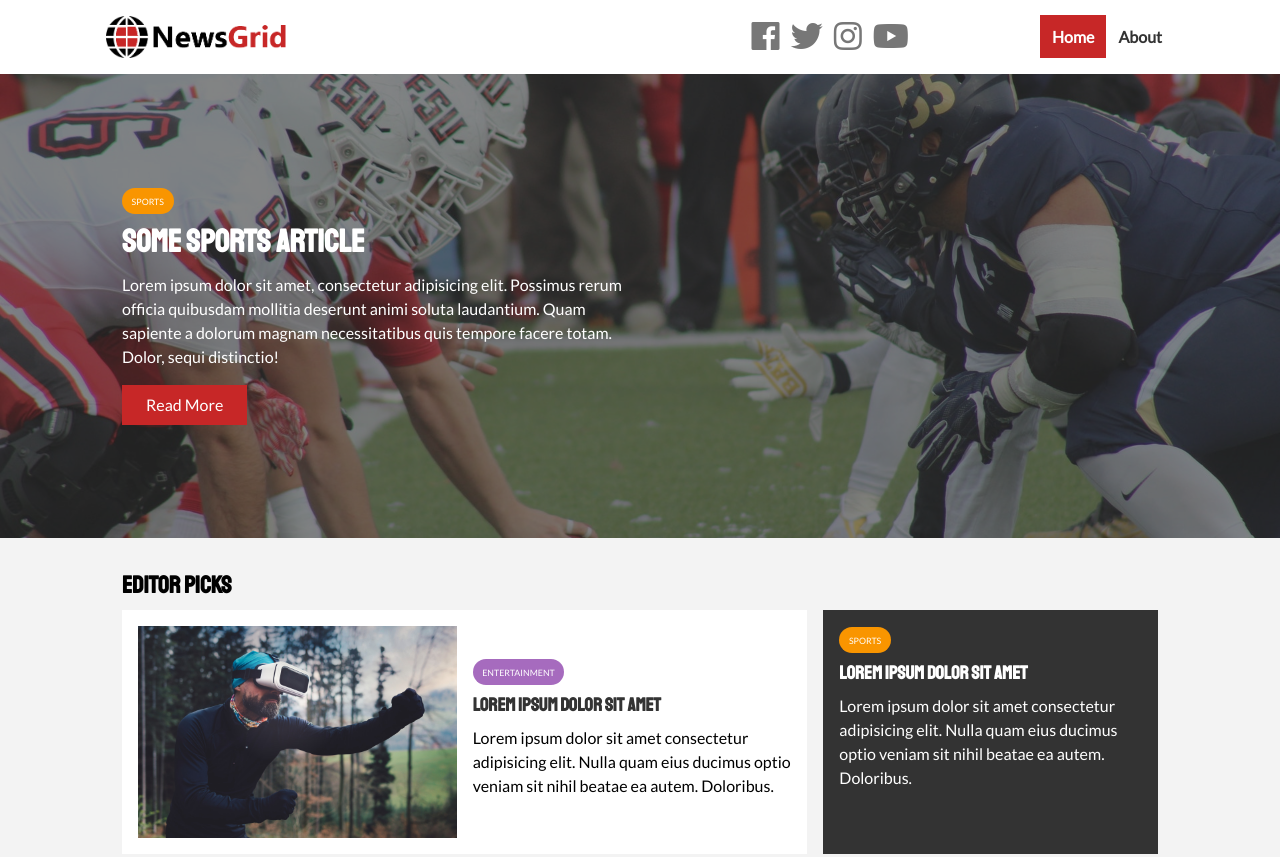
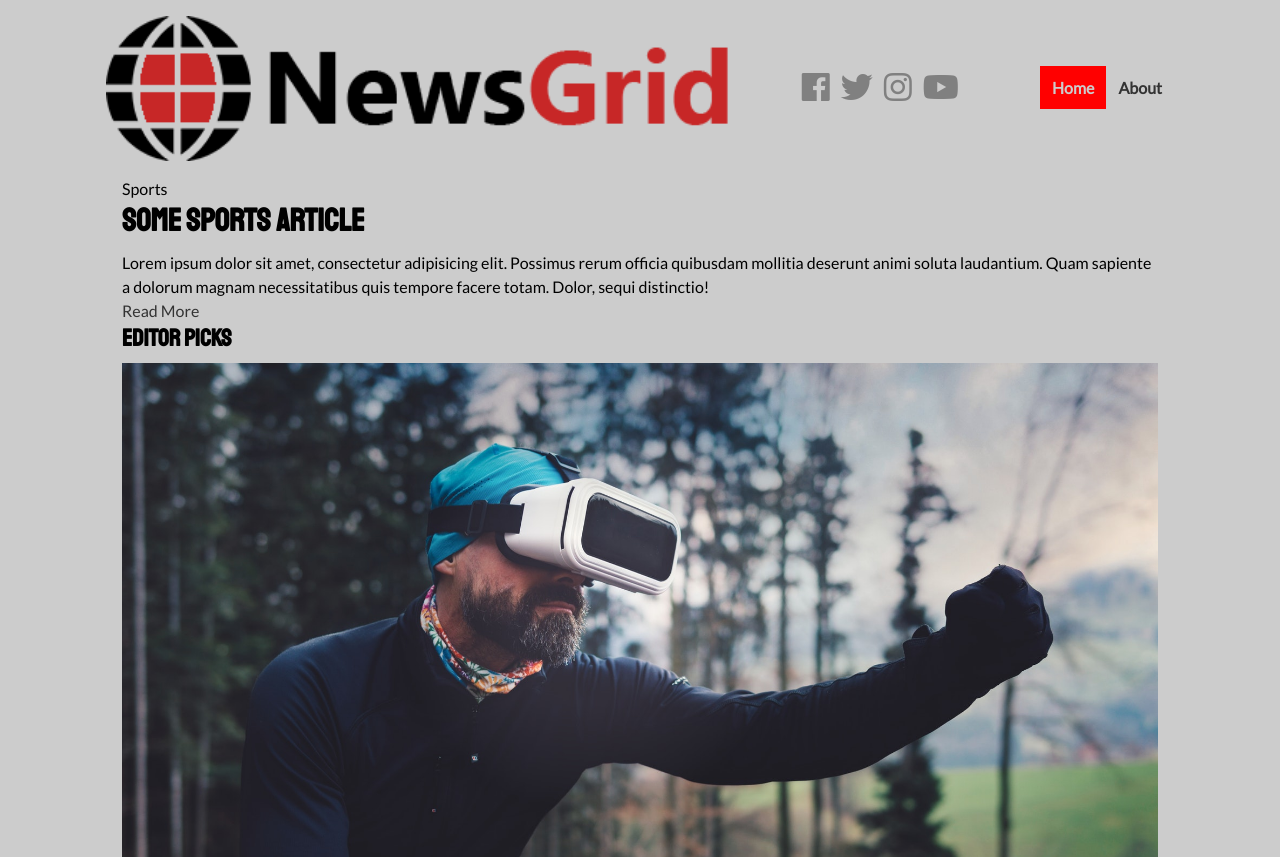
Before and after one commit to Ryan-Solomon/newsgrid, a plain HTML site: page newsgrid/index.html in a window 1280 px wide. Shown: the top 857 px of the page. Drawn offline with Linux system fonts and the light colour scheme.

Commit message:
adds core styles with variables

```diff
--- a/newsgrid/css/style.css
+++ b/newsgrid/css/style.css
@@ -1,16 +1,17 @@
 :root {
-  --primary-color: #c72727;
-  --secondary-color: #f99500;
-  --light-color: #f3f3f3;
-  --dark-color: #333;
+  --primary-color: hsl(0, 100%, 50%);
+  --secondary-color: hsl(30, 100%, 50%);
+  --light-color: hsl(0, 0%, 80%);
+  --dark-color: hsl(0, 0%, 20%);
   --max-width: 1100px;
 }
 
 .category {
-  --sports-color: #f99500;
-  --ent-color: #a66bbe;
-  --tech-color: #009cff;
+  --sports-color: hsl(30, 100%, 50%);
+  --ent-color: hsl(260, 100%, 30%)
+  --tech-color: hsl(180, 100%, 40%)
 }
+
 
 * {
   margin: 0;
@@ -21,33 +22,33 @@
 body {
   font-family: 'Lato', sans-serif;
   line-height: 1.5;
-  background: var(--light-color);
+  background: var(--light-color)
 }
 
 a {
-  color: #333;
+  color: hsl(0, 0%, 20%);
   text-decoration: none;
+
 }
 
 ul {
   list-style: none;
-}
 
-p {
-  margin: .5rem 0;
 }
 
 img {
   width: 100%;
 }
 
-h1, h2, h3, h4, h5, h6 {
+
+h1, h2, h3, h5, h4, h6 {
   font-family: 'Staatliches', cursive;
   margin-bottom: .55rem;
   line-height: 1.3;
 }
 
-/* Utility */
+/* UTILS */
+
 .container {
   max-width: var(--max-width);
   margin: auto;
@@ -55,113 +56,10 @@ h1, h2, h3, h4, h5, h6 {
   overflow: hidden;
 }
 
-.category {
-  display: inline-block;
-  color: #fff;
-  font-size: 0.55rem;
-  text-transform: uppercase;
-  padding: 0.4rem 0.6rem;
-  border-radius: 15px;
-  margin-bottom: 0.5rem;
-}
+/* NAV */
 
-.category-sports { background: var(--sports-color) }
-.category-ent { background: var(--ent-color) }
-.category-tech { background: var(--tech-color) }
-
-.btn {
-  display: inline-block;
-  border: none;
-  background: var(--dark-color);
-  color: #fff;
-  padding: 0.5rem 1.5rem;
-}
-
-.btn-light { background: var(--light-color) }
-.btn-primary { background: var(--primary-color) }
-.btn-secondary { background: var(--secondary-color) }
-
-.btn-block {
-  display: block;
-  width: 100%;
-  text-align: center;
-}
-
-.btn:hover {
-  opacity: 0.9;
-}
-
-.card {
-  background: #fff;
-  padding: 1rem;
-}
-
-.bg-dark {
-  background: var(--dark-color);
-  color: #fff;
-}
-
-.bg-primary {
-  background: var(--primary-color);
-  color: #fff;
-}
-
-.bg-secondary {
-  background: var(--secondary-color);
-  color: #fff;
-}
-
-.bg-dark h1,
-.bg-dark h2,
-.bg-dark h3,
-.bg-dark a,
-.bg-primary h1,
-.bg-primary h2,
-.bg-primary h3,
-.bg-primary a,
-.bg-secondary h1,
-.bg-secondary h2,
-.bg-secondary h3,
-.bg-secondary a {
-  color: #fff;
-}
-
-.py-1 { padding: 1.5rem 0 }
-.py-2 { padding: 2rem 0 }
-.py-3 { padding: 3rem 0 }
-.p-1 { padding: 1.5rem }
-.p-2 { padding: 2rem }
-.p-3 { padding: 3rem }
-
-.l-heading {
-  font-size: 3rem;
-}
-
-.list li {
-  padding: .5rem 0;
-  border-bottom: #555 dotted 1px;
-  width: 90%;
-}
-
-.list li a:hover {
-  color: var(--primary-color) !important;
-}
-
-/* Inner page grid container */
-.page-container {
-  display: grid;
-  grid-template-columns: 5fr 2fr;
-  margin: 2rem 0;
-  grid-gap: 1.5rem;
-}
-
-.page-container > *:first-child {
-  grid-row: 1 / span 3;
-}
-
-/* Navigation */
 #main-nav {
-  background: #fff;
+  background: hsl(0, 0%, 80%);
   position: sticky;
   top: 0;
   z-index: 2;
@@ -169,13 +67,14 @@ h1, h2, h3, h4, h5, h6 {
 
 #main-nav .container {
   display: grid;
-  grid-template-columns: 6fr 3fr 2fr;
+  grid-template-columns: 6fr 3fr 1fr;
   padding: 1rem;
   align-items: center;
 }
 
-#main-nav .logo {
+#main-var .logo {
   width: 180px;
+
 }
 
 #main-nav ul {
@@ -184,16 +83,18 @@ h1, h2, h3, h4, h5, h6 {
 }
 
 #main-nav ul li a {
-  padding: 0.75rem;
+  padding: .75rem;
   font-weight: bold;
+
 }
+
 
 #main-nav ul li a.current {
   background: var(--primary-color);
-  color: #fff;
+  color: hsl(0, 0%, 80%);
 }
 
-#main-nav ul li a:hover {
+#main-nav ul li a:HOVER {
   background: var(--light-color);
   color: var(--dark-color);
 }
@@ -203,111 +104,6 @@ h1, h2, h3, h4, h5, h6 {
 }
 
 #main-nav .social i {
-  color: #777;
+  color: hsl(0, 0%, 50%);
   margin-right: .5rem;
 }
-
-/* Showcase */
-#showcase {
-  color: #fff;
-  background: #333;
-  padding: 2rem;
-  position: relative;
-}
-
-#showcase:before {
-  content: '';
-  background: url('../img/featured.jpg') no-repeat center center/cover;
-  position: absolute;
-  top: 0;
-  left: 0;
-  width: 100%;
-  height: 100%;
-  opacity: 0.4;
-}
-
-#showcase .showcase-container {
-  display: grid;
-  grid-template-columns: repeat(2, 1fr);
-  justify-content: center;
-  align-items: center;
-  height: 50vh;
-}
-
-#showcase .showcase-content {
-  z-index: 1;
-}
-
-#showcase .showcase-content p {
-  margin-bottom: 1rem;
-}
-
-/* Home Articles */
-#home-articles .articles-container {
-  display: grid;
-  grid-template-columns: repeat(3, 1fr);
-  grid-gap: 1rem;
-}
-
-#home-articles .articles-container > *:first-child,
-#home-articles .articles-container > *:last-child {
-  display: grid;
-  grid-template-columns: repeat(2, 1fr);
-  grid-gap: 1rem;
-  align-items: center;
-  grid-column: 1 / span 2;
-}
-
-#home-articles .articles-container > *:last-child {
-  grid-column: 2 / span 2;
-}
-
-#article .meta {
-  display: flex;
-  justify-content: space-between;
-  align-items: center;
-  background: #eee;
-  padding: 0.5rem;
-}
-
-#article .meta .category {
-  margin-top: 0.4rem;
-}
-
-/* Footer */
-#main-footer {
-  background: var(--dark-color);
-  color: #fff;
-}
-
-#main-footer img {
-  width: 150px;
-}
-
-#main-footer a {
-  color: #fff;
-}
-
-#main-footer .footer-container {
-  display: grid;
-  grid-template-columns: repeat(4, 1fr);
-  grid-gap: 1.5rem;
-}
-
-#main-footer .footer-container > *:last-child {
-  background: #444;
-  grid-column: 1 / span 4;
-  padding: .5rem;
-  text-align: center;
-  font-size: 0.75rem;
-}
-
-#main-footer .footer-container input[type='email'] {
-  width: 90%;
-  padding: 0.5rem;
-  margin-bottom: 0.5rem;
-}
-
-#main-footer .footer-container input[type='submit'] {
-  width: 90%;
-}
```
